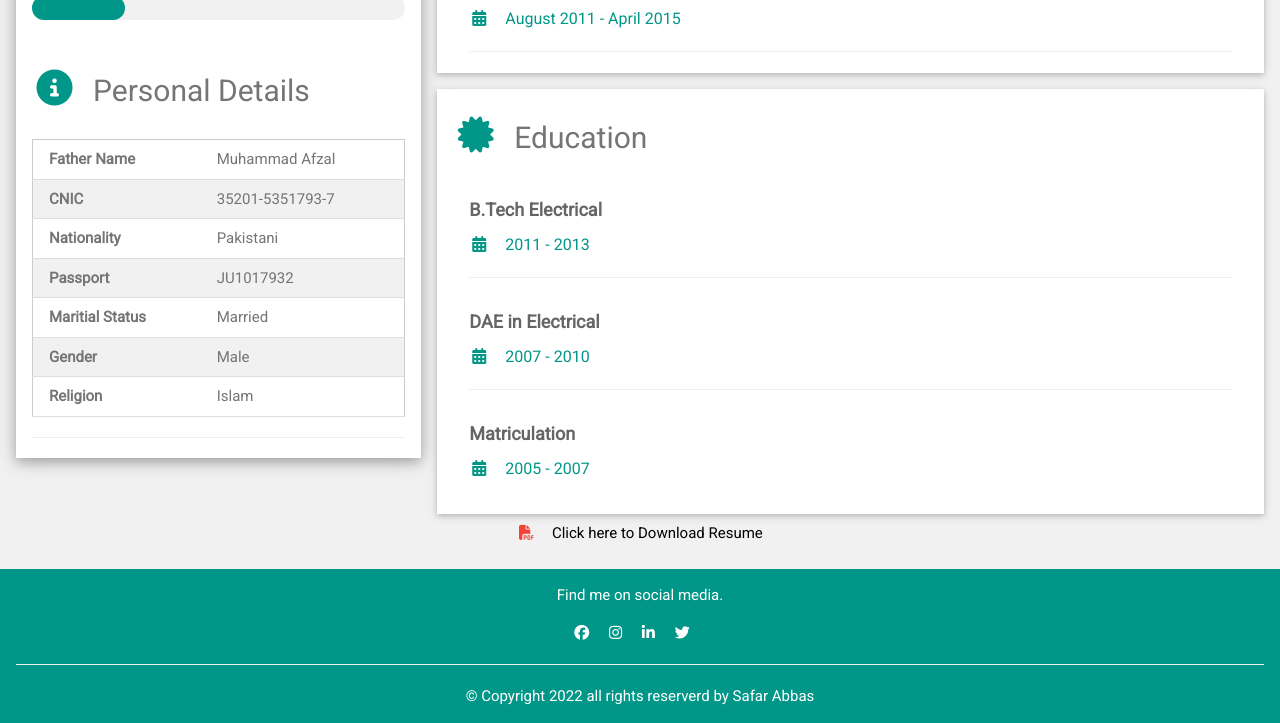
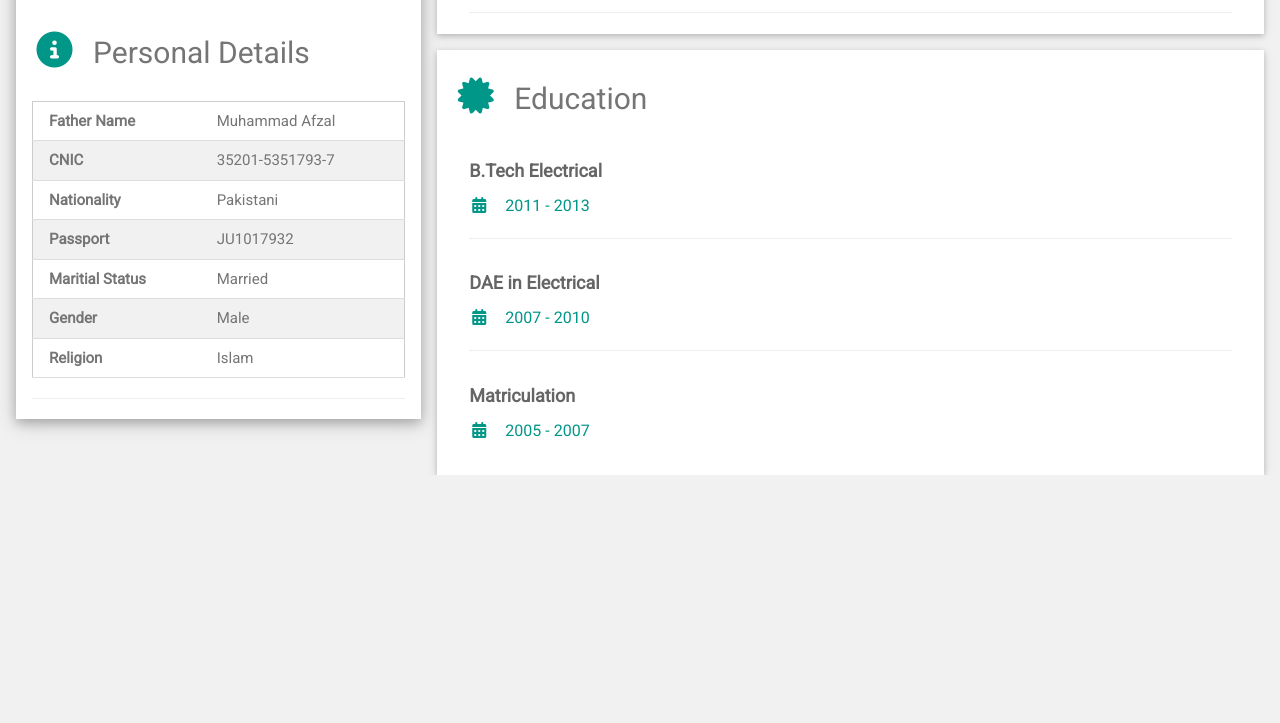
Before and after one commit to Safarababs/SafarCV, a plain HTML site: page index.html in a window 1280 px wide. Shown: the part 1406-2129 px from the top of the page. After the commit the page ends 1881 px from the top, so only its background shows below. Drawn offline with nearby package versions, Linux system fonts and the light colour scheme.

Commit message:
Update index.html

```diff
--- a/index.html
+++ b/index.html
@@ -24,9 +24,7 @@
 </head>
 
 <body class="w3-light-grey">
-  <div class="w3-container w3-center">
-    <a href="cv.pdf" download="Safar Abbas" class="w3-button w3-hover-opacity "><i class="fa-solid fa-file-pdf fa-fw w3-margin-right w3-text-red "></i>Click here to Download Resume</a>
-  </div>
+
 
   <div id="canvas_div_pdf" class="w3-margin-top">
 
@@ -226,29 +224,8 @@
   </div>
   </div>
 
-  <div class="w3-container w3-center">
-    <a href="cv.pdf" download="Safar Abbas" class="w3-button w3-hover-opacity"><i class="fa-solid fa-file-pdf fa-fw w3-margin-right w3-text-red "></i>Click here to Download Resume</a>
-  </div>
-
-  <footer class="w3-container w3-teal w3-center w3-margin-top">
-    <p>Find me on social media.</p>
-    <a href="https://www.facebook.com/profile.php?id=100063868455987" ><i class="fa fa-facebook-official w3-hover-opacity w3-margin-right"></i></a>
-    <a href="https://www.instagram.com/safarabbas_2010/"><i class="fa fa-instagram w3-hover-opacity w3-margin-right"></i></a>
 
 
-    <a href="https://www.linkedin.com/in/safar-abbas-a91090103"><i class="fa fa-linkedin w3-hover-opacity w3-margin-right"></i></a>
-    <a href="https://twitter.com/safarabbas_sk"><i class="fa fa-twitter w3-hover-opacity w3-margin-right"></i></a>
-
-<hr>
-    <p style="display: inline;">© Copyright <p id="year" style="display: inline;"></p> all rights reserverd by <a href="https://safarababs.github.io/SafarCV/" target="_blank" style="text-decoration: none;">Safar Abbas</a></p>
-  </footer>
-
-  <script src="https://cdnjs.cloudflare.com/ajax/libs/html2pdf.js/0.8.0/html2pdf.bundle.min.js"></script>
-  <script>
-
-    document.getElementById("year").innerHTML = new Date().getFullYear();
-
-  </script>
 
 </body>
 
```
